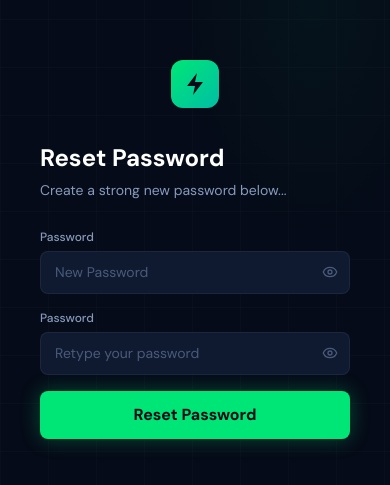
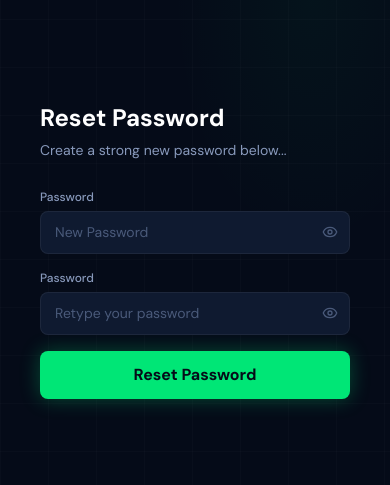
Before and after one commit to RohiniBalan/BMS-Frontend, a Next.js app: page /reset-password in a window 390 px wide. Shown: the part 173-658 px from the top of the page. Built offline with nearby package versions, Linux system fonts and the light colour scheme; no server answers.

Commit message:
Updated changes

```diff
--- a/app/reset-password/page.tsx
+++ b/app/reset-password/page.tsx
@@ -2,21 +2,21 @@
 
 import AuthLeftPanel from "@/components/auth/AuthLeftPanel";
 import Input from "@/components/ui/Input";
-import Button from "@/components/ui/Button"
-import { useState } from "react";
+import Button from "@/components/ui/Button";
+import { useState, Suspense } from "react";
 import { useRouter, useSearchParams } from "next/navigation";
 import { resetPassword } from "@/services/authService";
 import { toast } from "react-toastify";
 
-export default function ResetPasswordPage() {
+function ResetPasswordContent() {
   const router = useRouter();
   const searchParams = useSearchParams();
   const token = searchParams.get("token");
+
   const [password, setPassword] = useState("");
   const [confirmPassword, setConfirmPassword] = useState("");
   const [loading, setLoading] = useState(false);
 
-  // HANDLE SUBMIT
   const handleSubmit = async (e: React.FormEvent) => {
     e.preventDefault();
 
@@ -39,25 +39,24 @@ export default function ResetPasswordPage() {
 
       router.push("/login");
     } catch (err: any) {
-      toast.error(err?.response?.data?.message || err.message || "Password reset failed");
+      toast.error(
+        err?.response?.data?.message ||
+        err.message ||
+        "Password reset failed"
+      );
     } finally {
       setLoading(false);
     }
   };
 
   return (
-    /* Full screen, two equal halves */
     <div className="flex h-screen w-screen overflow-hidden">
-      {/* ── LEFT HALF ─────────────────────────────── */}
       <AuthLeftPanel />
 
-      {/* ── RIGHT HALF ─────────────────────────────── */}
       <div
-        className="flex-1 flex flex-col items-center justify-center relative
-        overflow-auto"
+        className="flex-1 flex flex-col items-center justify-center relative overflow-auto"
         style={{ background: "#050B18" }}
       >
-        {/* Subtle grid */}
         <div
           className="absolute inset-0"
           style={{
@@ -66,7 +65,7 @@ export default function ResetPasswordPage() {
             backgroundSize: "48px 48px",
           }}
         />
-        {/* Glow */}
+
         <div
           className="absolute inset-0 pointer-events-none"
           style={{
@@ -75,36 +74,17 @@ export default function ResetPasswordPage() {
           }}
         />
 
-        {/* Form box — fixed width, vertically centered */}
         <div
           className="relative z-10 w-full"
           style={{ maxWidth: 420, padding: "0 40px" }}
         >
-          {/* Mobile-only logo */}
-          <div className="flex lg:hidden justify-center mb-8">
-            <div
-              style={{
-                width: 48,
-                height: 48,
-                background: "linear-gradient(135deg, #00E676, #00BFA5)",
-                borderRadius: 12,
-                display: "flex",
-                alignItems: "center",
-                justifyContent: "center",
-              }}
-            >
-              <svg width={22} height={26} viewBox="0 0 20 26" fill="none">
-                <path d="M12 2L2 15H10L8 24L18 11H10L12 2Z" fill="#050B18" />
-              </svg>
-            </div>
-          </div>
-
           <h2
             className="font-bold text-white"
             style={{ fontSize: 24, marginBottom: 4 }}
           >
             Reset Password
           </h2>
+
           <p style={{ fontSize: 14, color: "#8899BB", marginBottom: 28 }}>
             Create a strong new password below...
           </p>
@@ -128,6 +108,7 @@ export default function ResetPasswordPage() {
               value={confirmPassword}
               onChange={(e) => setConfirmPassword(e.target.value)}
             />
+
             <Button type="submit" fullWidth size="lg" loading={loading}>
               Reset Password
             </Button>
@@ -137,3 +118,11 @@ export default function ResetPasswordPage() {
     </div>
   );
 }
+
+export default function ResetPasswordPage() {
+  return (
+    <Suspense fallback={<div>Loading...</div>}>
+      <ResetPasswordContent />
+    </Suspense>
+  );
+}
```
